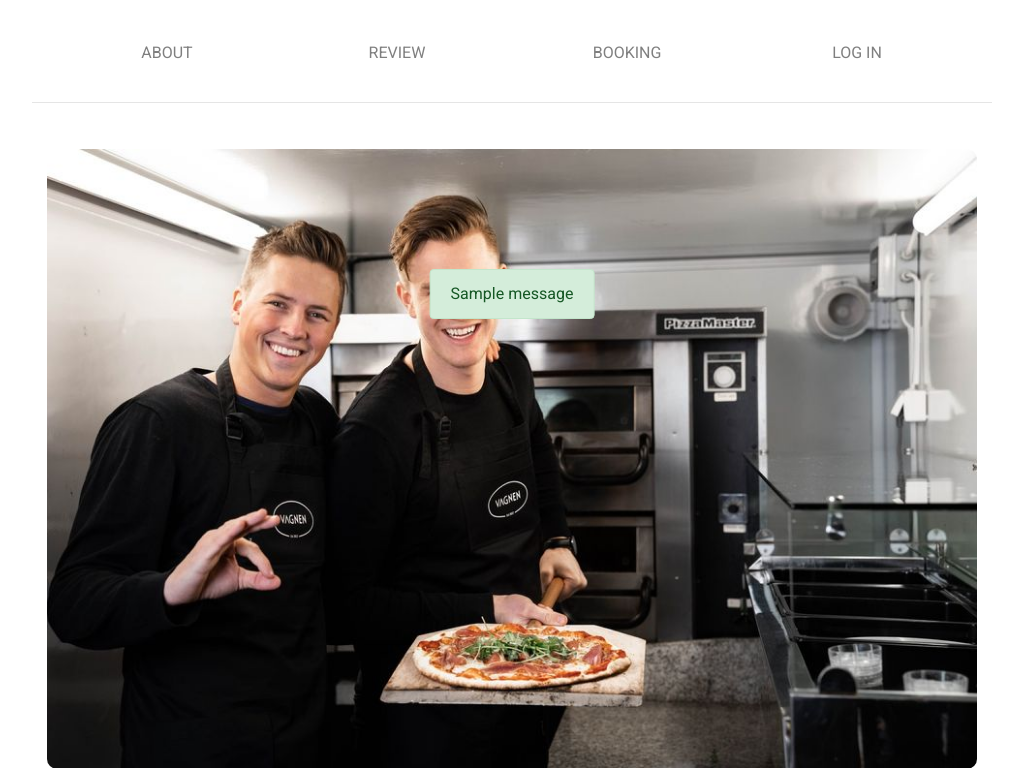
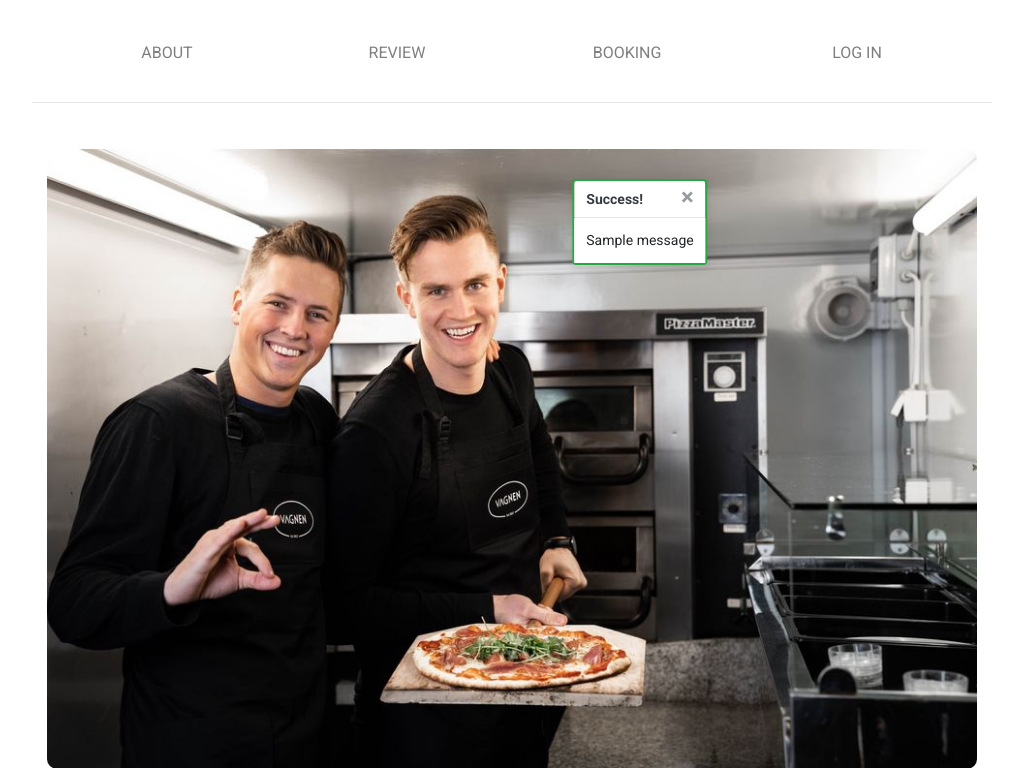
Before and after one commit to simonjellvert/pizzavagnen, a Django app: page / in a window 1280 px wide. Shown: the part 178-946 px from the top of the page, without its empty margins (128-1151 px from the left). Run offline with Django 3.2, Linux system fonts and the light colour scheme; tables that the repository leaves empty hold one stand-in row (values such as "Sample post"); one stand-in notice (Sample message) is shown; some libraries are stand-ins or nearby versions.

Commit message:
Add toasts - need styling

```diff
--- a/home/templates/home/index.html
+++ b/home/templates/home/index.html
@@ -10,16 +10,7 @@
       class="img-fluid"
       src="{% static 'img/sebastian-petter.jpg' %}"
       alt="Sebbe och Petter i vagnen">
-    <div class="messages mx-auto login-form top-50p start-50p translate-middle row d-flex justify-content-center align-items-center text-center" style="
-    margin-top: 5rem;">
-        {% for message in messages %}
-        {% if message.tags and message.tags == 'error' or message.tags == 'success' %}
-        <div class="alert alert-{{ message.tags }}" role="alert">
-            {{ message }}
-        </div>
-        {% endif %}
-        {% endfor %}
-    </div>
+
   </div>
 </section>
 
--- a/pizzavagnen/settings.py
+++ b/pizzavagnen/settings.py
@@ -32,14 +32,15 @@ TEMPLATES_DIR = os.path.join(BASE_DIR, 'templates')
 SECRET_KEY = os.environ.get('SECRET_KEY')
 
 # SECURITY WARNING: don't run with debug turned on in production!
-DEBUG = False
+DEBUG = True
 
 X_FRAME_OPTIONS = 'SAMEORIGIN'
 
 ALLOWED_HOSTS = [
     'pizzavagnen.herokuapp.com',
     '8000-simonjellvert-pizzavagne-i9sz0az98m.us2.codeanyapp.com',
-    'pizzavagnen-eb78667e7b70.herokuapp.com'
+    'pizzavagnen-eb78667e7b70.herokuapp.com',
+    '8000-simonjellve-pizzavagnen-j72lkn6up1d.ws-eu108.gitpod.io',
 ]
 
 CSRF_TRUSTED_ORIGINS = [
--- a/static/css/style.css
+++ b/static/css/style.css
@@ -29,6 +29,17 @@ h6 {
 
 p {
     text-transform: uppercase;
+}
+
+.message-container {
+    position: fixed;
+    top: 50%;
+    left: 60%;
+    transform: translate(-50%, -50%);
+    display: flex;
+    justify-content: center;
+    align-items: center;
+    z-index: 999999999999;
 }
 
 /* -------------------- Log out button, top of screen */
@@ -647,6 +658,7 @@ form button.cancel a {
     .resposive-text-size {
         font-size: medium;
     }
+
 }
 
 /* -------------------- Small screens */
--- a/templates/base.html
+++ b/templates/base.html
@@ -132,13 +132,42 @@
         </div>
     </footer>
 
+    {% if messages %}
+        <div class="message-container">
+            {% for message in messages %}
+                {% with message.level as level %}
+                    {% if level == 40 %}
+                        {% include 'includes/toasts/toast_error.html' %}
+                    {% elif level == 30 %}
+                        {% include 'includes/toasts/toast_warning.html' %}
+                    {% elif level == 25 %}
+                        {% include 'includes/toasts/toast_success.html' %}
+                    {% else %}
+                        {% include 'includes/toasts/toast_info.html' %}
+                    {% endif %}
+                {% endwith %}
+            {% endfor %}
+        </div>
+    {% endif %}
+
     <!-- Bootstrap JS and dependencies (popper.js) -->
     <script src="https://code.jquery.com/jquery-3.6.4.min.js"></script>
     <script src="https://cdn.jsdelivr.net/npm/bootstrap@4.6.2/dist/js/bootstrap.bundle.min.js"
         integrity="sha384-Fy6S3B9q64WdZWQUiU+q4/2Lc9npb8tCaSX9FK7E8HnRr0Jz8D6OP9dO5Vg3Q9ct"
         crossorigin="anonymous"></script>
 
-    {% block scripts %}{% endblock %}
+    {% block scripts %}
+    <script>
+        $(document).ready(function() {
+            $('.toast').toast('show');
+
+            // Hide the toast after 3 seconds
+            setTimeout(function() {
+                $('.toast').toast('hide');
+            }, 40000);
+        });
+    </script>
+    {% endblock %}
 
 </body>
 
--- /dev/null
+++ b/templates/includes/toasts/toast_success.html
@@ -0,0 +1,13 @@
+<div class="toast custom-toast rounded-5 border-top-5" style="border: 2px solid #28a745;" data-autohide="false">
+    <div class="arrow-up arrow-success"></div>
+    <div class="w-100 toast-capper bg-success"></div>
+    <div class="toast-header bg-white text-dark">
+        <strong class="mr-auto">Success!</strong>
+        <button type="button" class="ml-2 mb-1 close text-dark" data-dismiss="toast" aria-label="Close">
+            <span aria-hidden="true">&times;</span>
+        </button>
+    </div>
+    <div class="toast-body bg-white">
+        {{ message }}
+    </div>
+</div>
```
Also changed, not shown: templates/includes/toasts/toast_error.html (added, +13 -0 lines), templates/includes/toasts/toast_info.html (added, +13 -0 lines), templates/includes/toasts/toast_warning.html (added, +13 -0 lines), .gitpod.yml (added).
